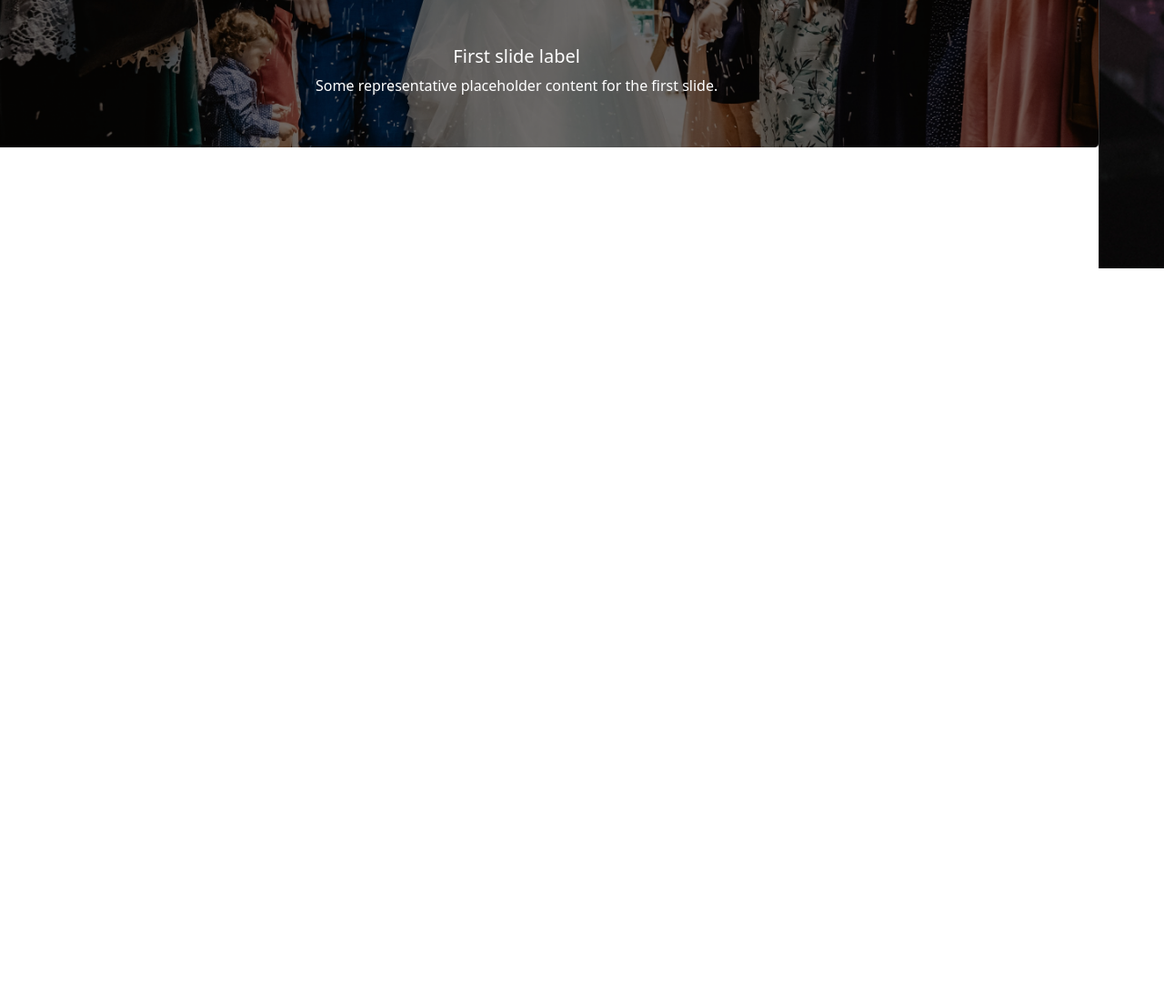
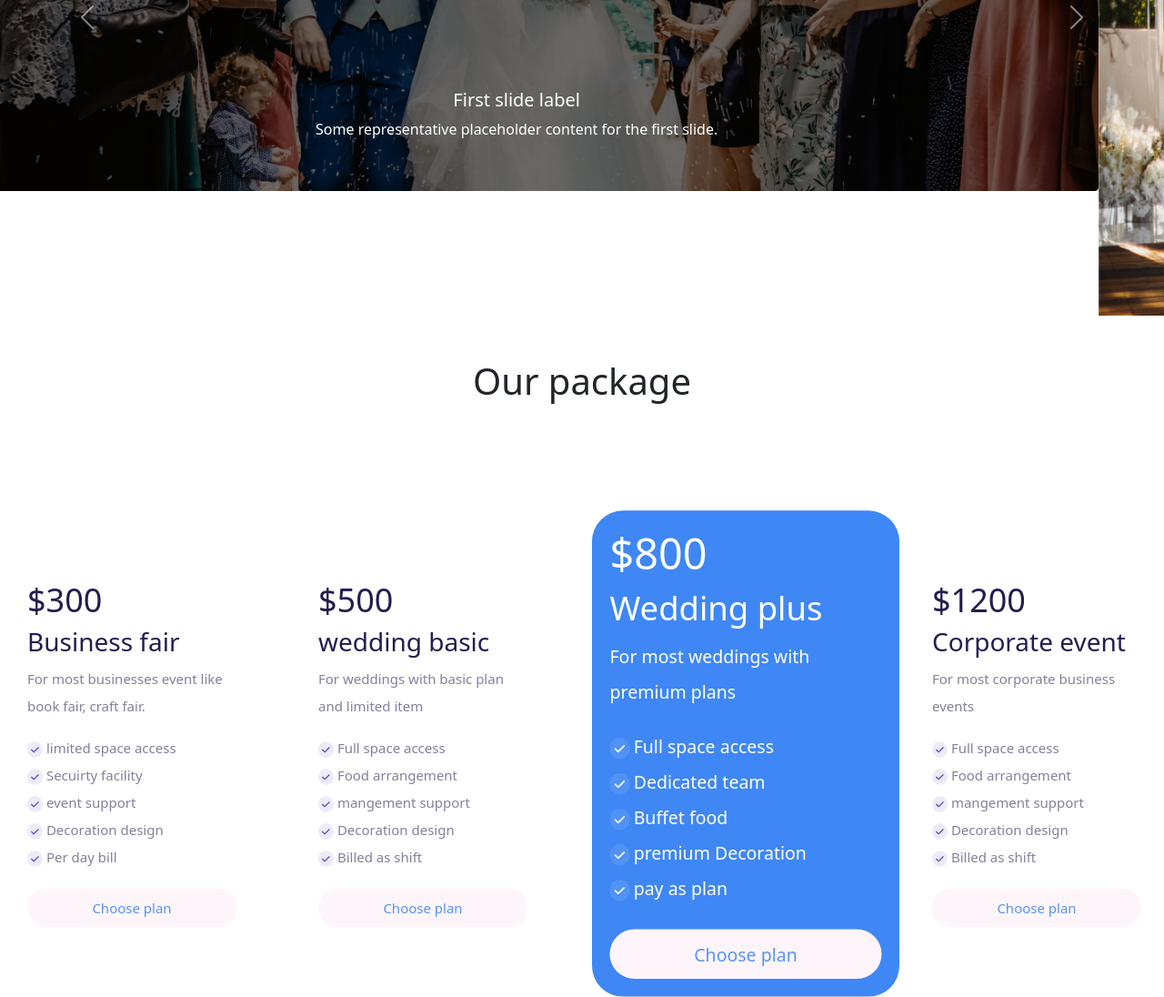
Before and after one commit to Ad-Ashik/AIA-Community-Center, a plain HTML site: page index.html in a window 1280 px wide. Shown: the part 413-1509 px from the top of the page at 91% size. Before the commit the page ends 800 px from the top, so only its background shows below. Drawn offline with nearby package versions, Linux system fonts and the light colour scheme.

Commit message:
Our package added

```diff
--- a/index.html
+++ b/index.html
@@ -9,6 +9,10 @@
     <!-- Bootstrap css cdn link -->
     <link href="https://cdn.jsdelivr.net/npm/bootstrap@5.1.3/dist/css/bootstrap.min.css" rel="stylesheet"
         integrity="sha384-1BmE4kWBq78iYhFldvKuhfTAU6auU8tT94WrHftjDbrCEXSU1oBoqyl2QvZ6jIW3" crossorigin="anonymous">
+    <!-- font awesome-->
+    <script src="https://kit.fontawesome.com/43d7ff7adb.js" crossorigin="anonymous"></script>
+    <!-- coustom css -->
+    <link rel="stylesheet" href="style.css">
 </head>
 
 <body>
@@ -41,7 +45,7 @@
         </nav>
         <!-- Carousel Slider -->
         <section>
-            <div id="carouselExampleCaptions" class="carousel slide" data-bs-ride="carousel">
+            <div id="carouselExampleCaptions" class="carousel slide my-5" data-bs-ride="carousel">
                 <div class="carousel-indicators">
                     <button type="button" data-bs-target="#carouselExampleCaptions" data-bs-slide-to="0" class="active"
                         aria-current="true" aria-label="Slide 1"></button>
@@ -59,14 +63,14 @@
                         </div>
                     </div>
                     <div class="carousel-item">
-                        <img src="images/carousel/carousel-3.png" class="d-block w-100" alt="...">
+                        <img src="images/carousel/banner-1.png" class="d-block w-100" alt="...">
                         <div class="carousel-caption d-none d-md-block">
                             <h5>Second slide label</h5>
                             <p>Some representative placeholder content for the second slide.</p>
                         </div>
                     </div>
                     <div class="carousel-item">
-                        <img src="..." class="d-block w-100" alt="...">
+                        <img src="images/carousel/banner-2.png" class="d-block w-100" alt="...">
                         <div class="carousel-caption d-none d-md-block">
                             <h5>Third slide label</h5>
                             <p>Some representative placeholder content for the third slide.</p>
@@ -86,6 +90,80 @@
             </div>
         </section>
     </header>
+    <!-- optional -->
+
+    <!-- Our package -->
+    <main>
+        <section class="package-section">
+            <h1>Our package </h1>
+            <div class="our-packages">
+                <div class="packages">
+                    <h2>$300</h2>
+                    <h3>Business fair</h3>
+                    <p>For most businesses event like book fair, craft fair.</p>
+                    <i class="fas fa-check aia-check rounded-circle p-1"></i>
+                    <span>limited space access </span> <br>
+                    <i class="fas fa-check aia-check rounded-circle p-1"></i>
+                    <span>Secuirty facility</span> <br>
+                    <i class="fas fa-check aia-check rounded-circle p-1"></i>
+                    <span>event support</span> <br>
+                    <i class="fas fa-check aia-check rounded-circle p-1"></i>
+                    <span>Decoration design</span> <br>
+                    <i class="fas fa-check aia-check rounded-circle p-1"></i>
+                    <span>Per day bill</span>
+                    <a class="choose-plan" href="">Choose plan</a>
+                </div>
+                <div class="packages">
+                    <h2>$500</h2>
+                    <h3>wedding basic</h3>
+                    <p>For weddings with basic plan and limited item</p>
+                    <i class="fas fa-check aia-check rounded-circle p-1"></i>
+                    <span>Full space access</span> <br>
+                    <i class="fas fa-check aia-check rounded-circle p-1"></i>
+                    <span>Food arrangement</span> <br>
+                    <i class="fas fa-check aia-check rounded-circle p-1"></i>
+                    <span>mangement support</span> <br>
+                    <i class="fas fa-check aia-check rounded-circle p-1"></i>
+                    <span>Decoration design</span> <br>
+                    <i class="fas fa-check aia-check rounded-circle p-1"></i>
+                    <span>Billed as shift</span>
+                    <a class="choose-plan" href="">Choose plan</a>
+                </div>
+                <div class="packages bg-packages">
+                    <h2>$800</h2>
+                    <h3>Wedding plus</h3>
+                    <p>For most weddings with premium plans</p>
+                    <i class="fas fa-check aia-check rounded-circle p-1"></i>
+                    <span>Full space access </span> <br>
+                    <i class="fas fa-check aia-check rounded-circle p-1"></i>
+                    <span>Dedicated team</span> <br>
+                    <i class="fas fa-check aia-check rounded-circle p-1"></i>
+                    <span>Buffet food</span> <br>
+                    <i class="fas fa-check aia-check rounded-circle p-1"></i>
+                    <span>premium Decoration</span> <br>
+                    <i class="fas fa-check aia-check rounded-circle p-1"></i>
+                    <span>pay as plan</span>
+                    <a class="choose-plan" href="">Choose plan</a>
+                </div>
+                <div class="packages last-package">
+                    <h2>$1200</h2>
+                    <h3>Corporate event</h3>
+                    <p>For most corporate business events</p>
+                    <i class="fas fa-check aia-check rounded-circle p-1"></i>
+                    <span>Full space access</span> <br>
+                    <i class="fas fa-check aia-check rounded-circle p-1"></i>
+                    <span>Food arrangement</span> <br>
+                    <i class="fas fa-check aia-check rounded-circle p-1"></i>
+                    <span>mangement support</span> <br>
+                    <i class="fas fa-check aia-check rounded-circle p-1"></i>
+                    <span>Decoration design</span> <br>
+                    <i class="fas fa-check aia-check rounded-circle p-1"></i>
+                    <span>Billed as shift</span>
+                    <a class="choose-plan" href="">Choose plan</a>
+                </div>
+            </div>
+        </section>
+    </main>
 
     <!-- Bootstrap js cdn link -->
     <script src="https://cdn.jsdelivr.net/npm/bootstrap@5.1.3/dist/js/bootstrap.bundle.min.js"
--- /dev/null
+++ b/style.css
@@ -0,0 +1,70 @@
+/* check style */
+.aia-check{
+    background: #EDEBF8;
+    color: #594AC4;
+    font-size: 10px;
+}
+/* Our package  */
+.package-section h1{
+    text-align: center;
+    margin-bottom: 180px;
+}
+.our-packages{
+    display: grid;
+    grid-template-columns: repeat(4, 1fr);
+    justify-content: center;
+}
+.packages{
+    width: 260px;
+    padding: 15px;
+    margin-left: 15px
+}
+.packages h2{
+    font-size: 36px;
+    color: #231D4F;
+}
+.packages h3{
+    font-size: 28;
+    color: #231D4F;
+}
+.packages p,.packages span{
+    font-size: 15px;
+    line-height: 30px;
+    color: #848199;
+}
+.bg-packages{
+    transform: scale(1.3);
+    margin-left: 50px;
+    font-size: 13px;
+    border-radius: 26px;
+    background-color: #3F87F5;
+}
+.bg-packages h2,.bg-packages h3,.bg-packages p,.bg-packages span{
+    color: #fff;
+}
+.bg-packages i{
+    background-color: #5192F5;
+    color: #fff;
+}
+.choose-plan{
+    display: block;
+    padding: 10px 40px;
+    text-align: center;
+    color: #5794F6 !important;
+    background: #FEF5FA;
+    border-radius: 24px;
+    font-size: 15px;
+    text-decoration: none;
+    margin-top: 20px;
+}
+.last-package{
+    margin-left: 50px;
+}
+
+@media only screen and (max-width: 800px){
+    .our-packages{
+        display: grid;
+        grid-template-columns: repeat(1, 1fr);
+        justify-content: center;
+    }
+}
```
Also changed, not shown: images/carousel/banner-1.png (added), images/carousel/banner-2.png (added), images/carousel/carousel-3.png (deleted).
